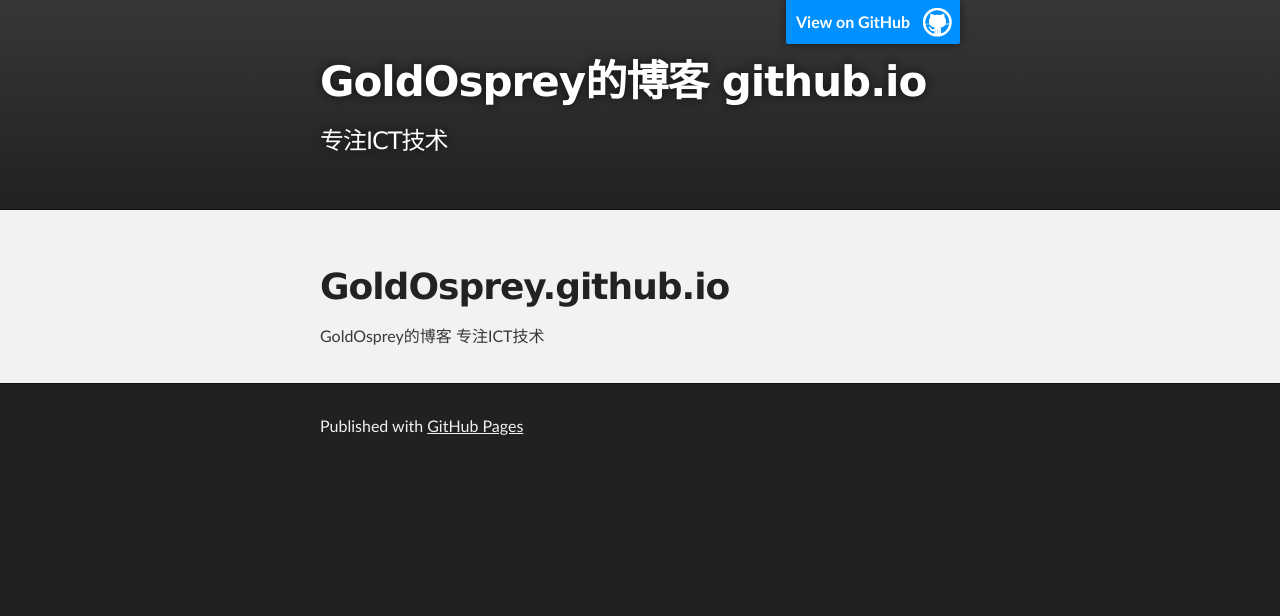
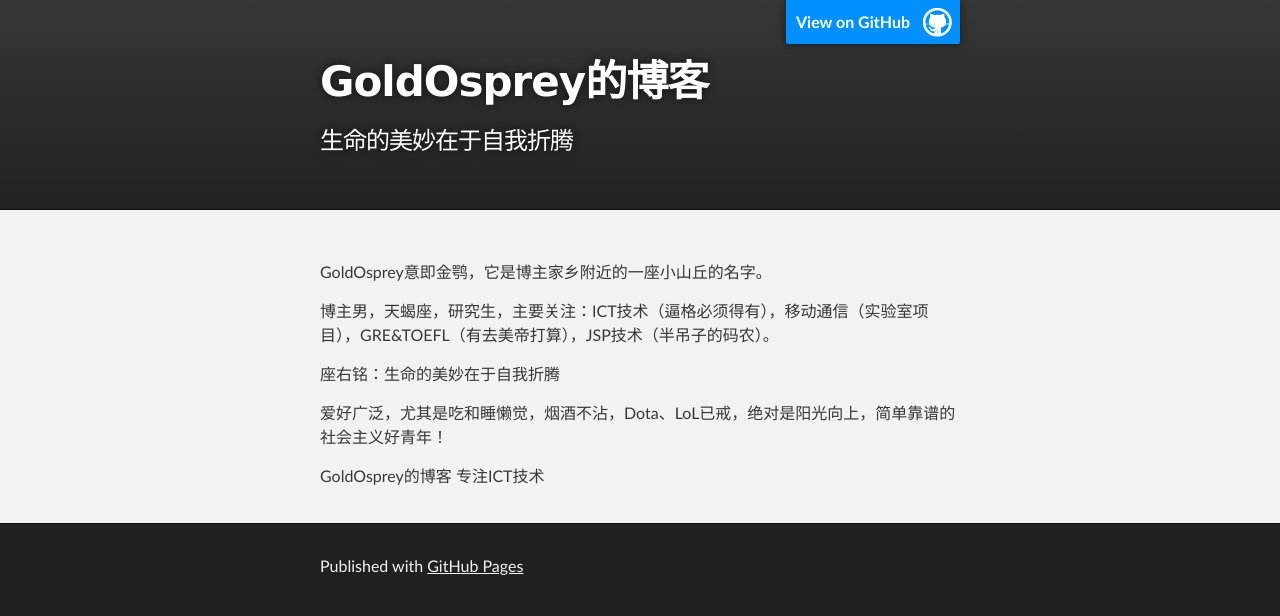
Before and after one commit to GoldOsprey/GoldOsprey.github.io, a plain HTML site: page index.html in a window 1280 px wide. Drawn offline with Linux system fonts and the light colour scheme.

Commit message:
Replace master branch with page content via GitHub

```diff
--- a/index.html
+++ b/index.html
@@ -4,11 +4,11 @@
   <head>
     <meta charset='utf-8'>
     <meta http-equiv="X-UA-Compatible" content="chrome=1">
-    <meta name="description" content="GoldOsprey的博客 github.io : 专注ICT技术">
+    <meta name="description" content="GoldOsprey的博客  : 生命的美妙在于自我折腾">
 
     <link rel="stylesheet" type="text/css" media="screen" href="stylesheets/stylesheet.css">
 
-    <title>GoldOsprey的博客 github.io</title>
+    <title>GoldOsprey的博客 </title>
   </head>
 
   <body>
@@ -18,8 +18,8 @@
         <header class="inner">
           <a id="forkme_banner" href="https://github.com/GoldOsprey">View on GitHub</a>
 
-          <h1 id="project_title">GoldOsprey的博客 github.io</h1>
-          <h2 id="project_tagline">专注ICT技术</h2>
+          <h1 id="project_title">GoldOsprey的博客 </h1>
+          <h2 id="project_tagline">生命的美妙在于自我折腾</h2>
 
         </header>
     </div>
@@ -27,8 +27,15 @@
     <!-- MAIN CONTENT -->
     <div id="main_content_wrap" class="outer">
       <section id="main_content" class="inner">
-        <h1>
-<a name="goldospreygithubio" class="anchor" href="#goldospreygithubio"><span class="octicon octicon-link"></span></a>GoldOsprey.github.io</h1>
+        <p>GoldOsprey意即金鹗，它是博主家乡附近的一座小山丘的名字。</p>
+
+<p>博主男，天蝎座，研究生，主要关注：ICT技术（逼格必须得有），移动通信（实验室项目），GRE&amp;TOEFL（有去美帝打算），JSP技术（半吊子的码农）。</p>
+
+<p>座右铭：生命的美妙在于自我折腾</p>
+
+<p>爱好广泛，尤其是吃和睡懒觉，烟酒不沾，Dota、LoL已戒，绝对是阳光向上，简单靠谱的社会主义好青年！</p>
+
+<h1></h1>
 
 <p>GoldOsprey的博客 专注ICT技术</p>
       </section>
--- a/params.json
+++ b/params.json
@@ -1 +1 @@
-{"name":"GoldOsprey的博客 github.io","tagline":"专注ICT技术","body":"GoldOsprey.github.io\r\n====================\r\nGoldOsprey的博客 专注ICT技术","google":"","note":"Don't delete this file! It's used internally to help with page regeneration."}
+{"name":"GoldOsprey的博客 ","tagline":"生命的美妙在于自我折腾","body":"GoldOsprey意即金鹗，它是博主家乡附近的一座小山丘的名字。\r\n\r\n博主男，天蝎座，研究生，主要关注：ICT技术（逼格必须得有），移动通信（实验室项目），GRE&TOEFL（有去美帝打算），JSP技术（半吊子的码农）。\r\n\r\n座右铭：生命的美妙在于自我折腾\r\n\r\n爱好广泛，尤其是吃和睡懒觉，烟酒不沾，Dota、LoL已戒，绝对是阳光向上，简单靠谱的社会主义好青年！\r\n\r\n\r\n====================\r\nGoldOsprey的博客 专注ICT技术","google":"","note":"Don't delete this file! It's used internally to help with page regeneration."}
```
